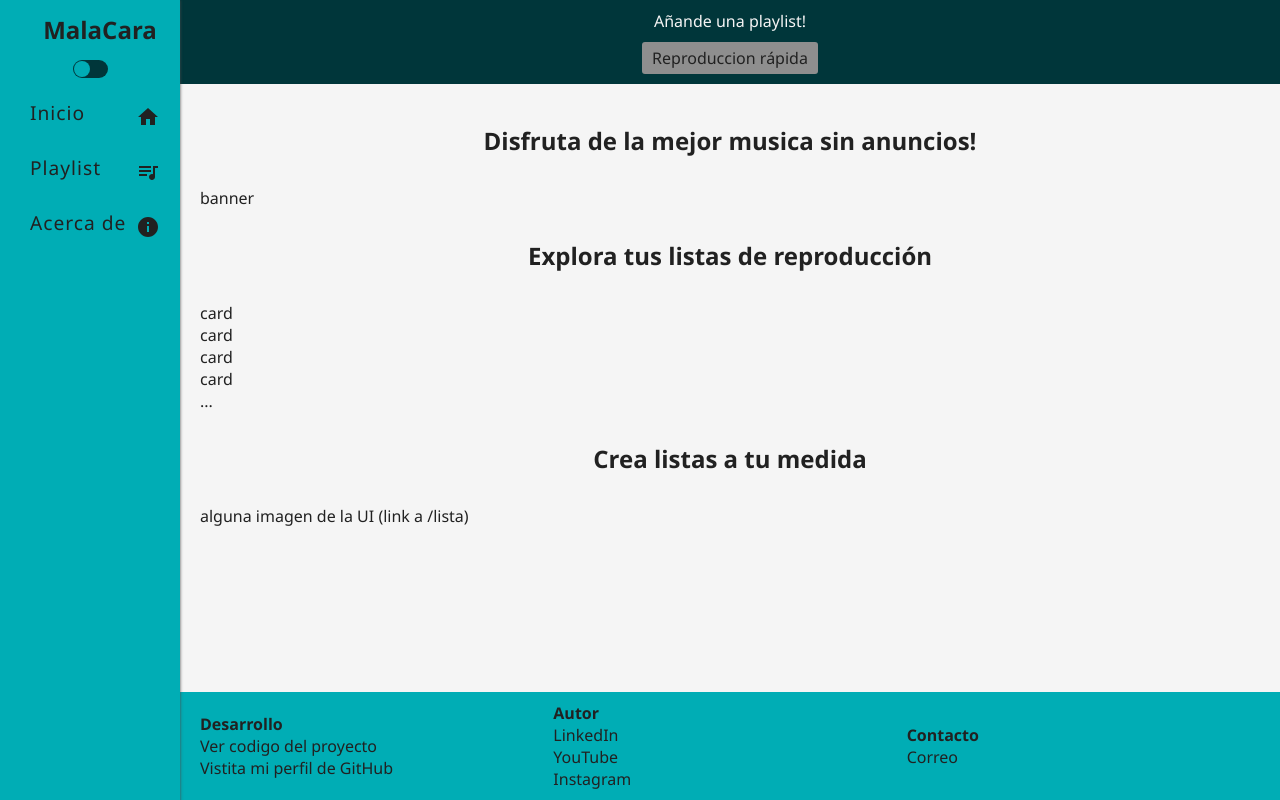
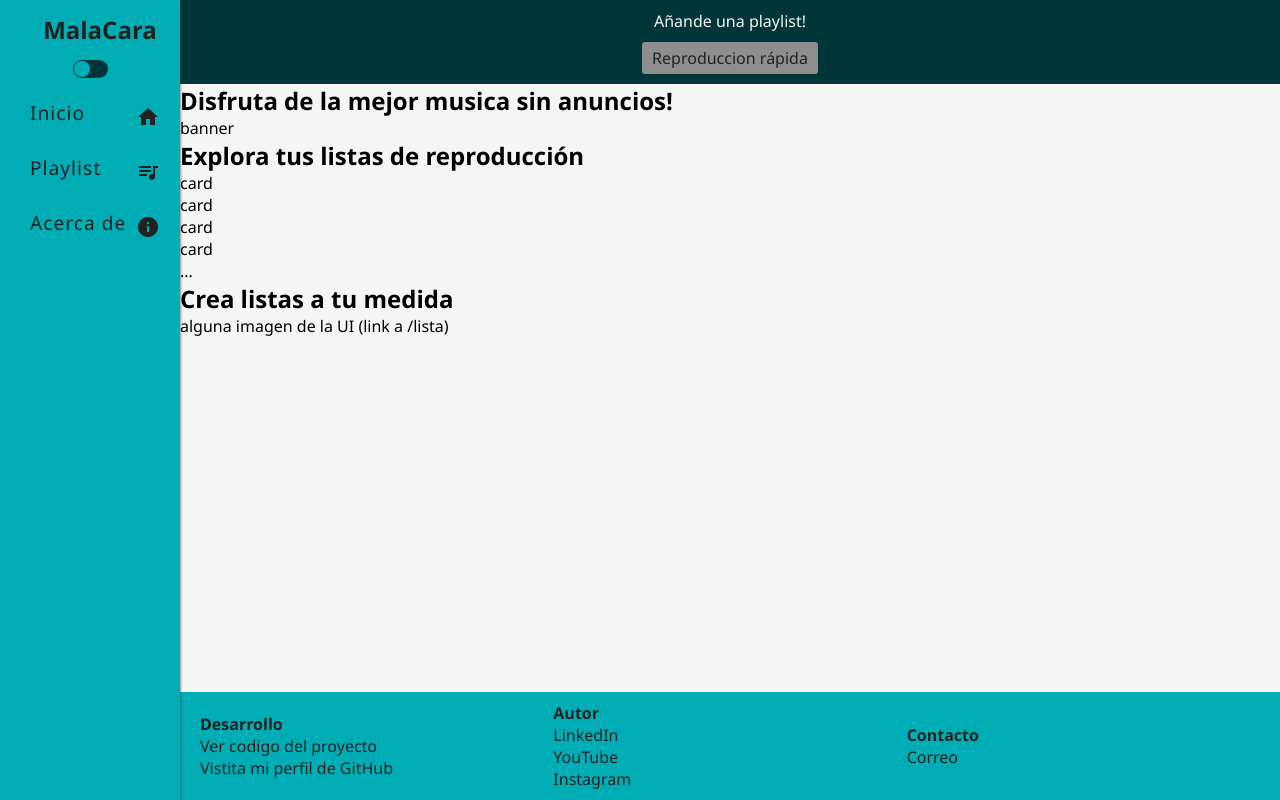
Before and after one commit to Patricio-Fernandez-Ionadi/Player-react, a React (Create React App) app: page / in a window 1280 px wide. Built offline with nearby package versions, Linux system fonts and the light colour scheme.

Commit message:
ref Content se reduce en clases y funcionalidad de theme

```diff
--- a/src/app/Content/Content.jsx
+++ b/src/app/Content/Content.jsx
@@ -1,9 +1,3 @@
-import { useThemeContext } from 'app/context'
-
 export const Content = ({ children }) => {
-  const { theme } = useThemeContext()
-
-  return (
-    <section className={`body-container-app view ${theme}`}>{children}</section>
-  )
+  return <main className={`body-container-app`}>{children}</main>
 }
```
